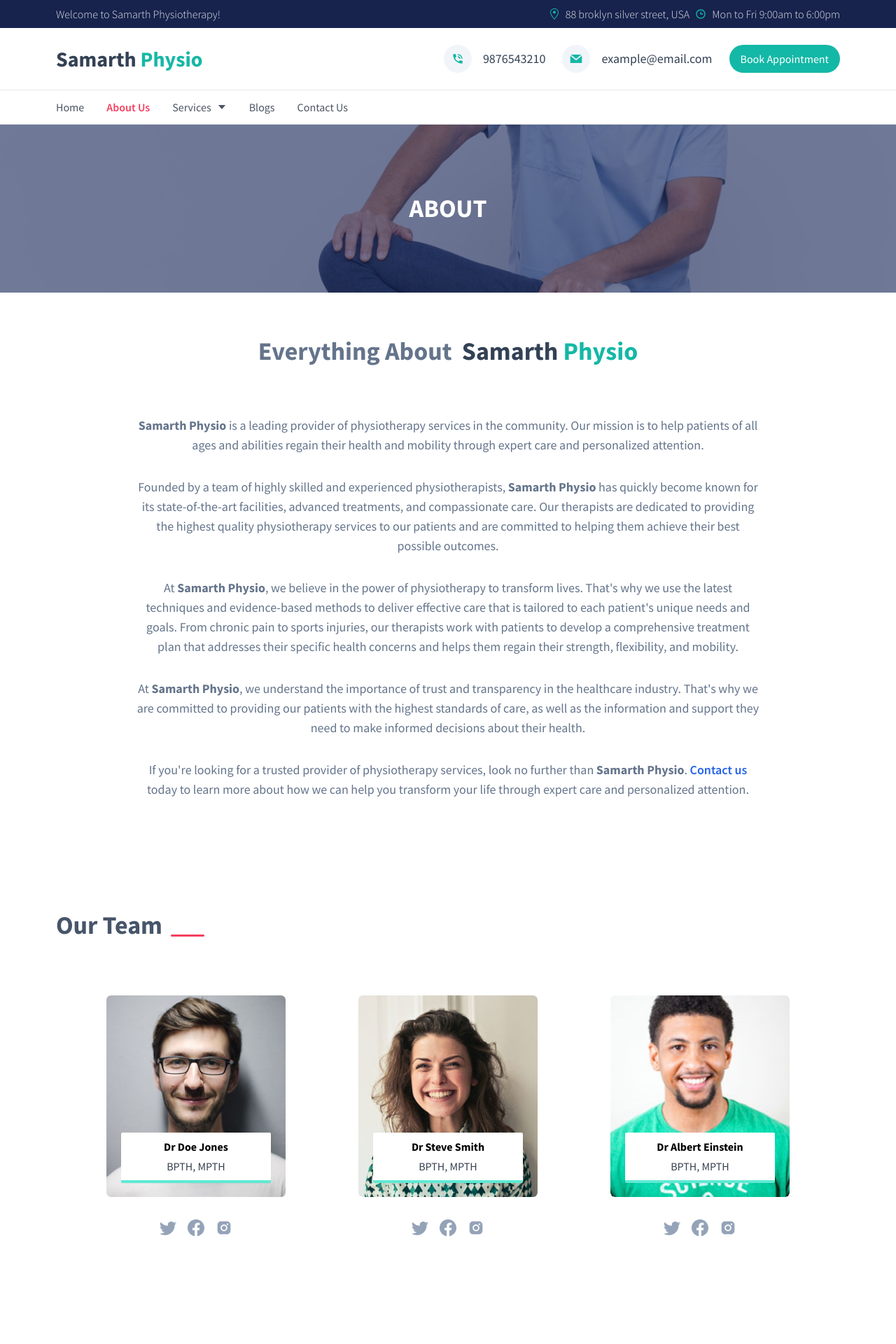
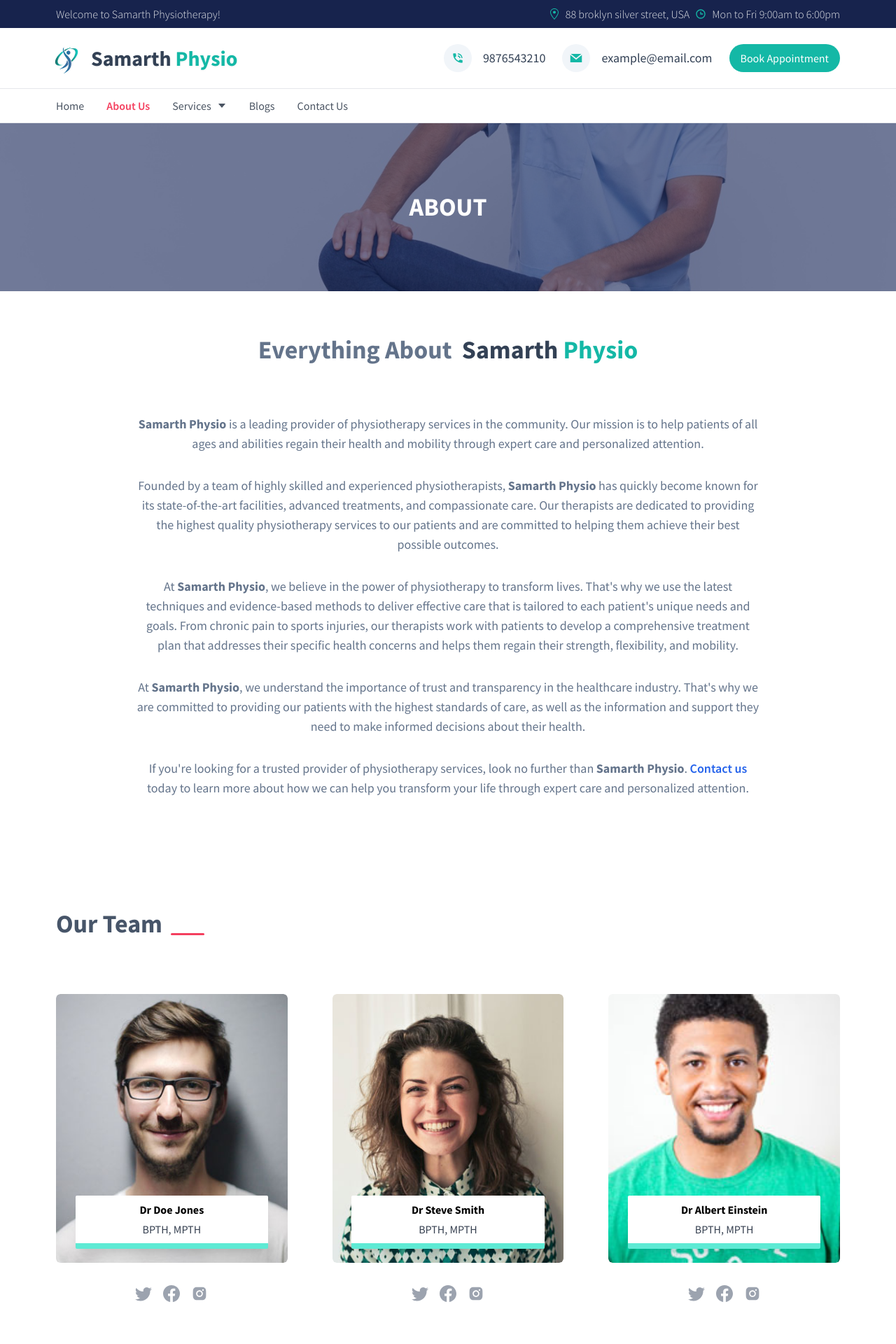
Before and after one commit to sadaatgithub/samarth, a Next.js app in the folder frontend-samarth/: page /about in a window 1280 px wide. Shown: the top 1920 px of the page at 70% size. Built offline with nearby package versions, Linux system fonts and the light colour scheme.

Commit message:
logo added

```diff
--- a/frontend-samarth/components/header/AnimatedNav.js
+++ b/frontend-samarth/components/header/AnimatedNav.js
@@ -4,10 +4,10 @@ import Navlink from "./Navlink"
 
 const AnimatedNav = ({visible,closeMenu,menuState}) => {
   return (
-    <div className={`${visible? "top-0 opacity-100 transition-all duration-500 ":"-top-24 opacity-0"}  md:flex fixed  shadow-md left-0 right-0 z-[102] px-4 lg:px-10 xl:px-20 bg-white py-2`}>
+    <div className={`${visible? "top-0 opacity-100 transition-all duration-500 ":"-top-24 opacity-0"}  md:flex fixed  shadow-md left-0 right-0 z-[102] px-4 lg:px-10 xl:px-20 bg-white`}>
         <Logo visible={visible}/>
         <Navlink visible={visible}/>
-       <FaBars className="absolute top-[6px] left-3 text-teal-400 z-[102] md:hidden w-8 h-8 p-1 bg-white border-2 border-teal-300 rounded-sm cursor-pointer" onClick={()=> closeMenu(!menuState)}/>
+       <FaBars className="absolute top-[18px] left-3 text-teal-400 z-[102] md:hidden w-8 h-8 p-1 bg-white border-2 border-teal-300 rounded-sm cursor-pointer" onClick={()=> closeMenu(!menuState)}/>
 
     </div>
   )
--- a/frontend-samarth/components/header/Logo.js
+++ b/frontend-samarth/components/header/Logo.js
@@ -1,8 +1,15 @@
+import Image from "next/image"
 import Link from "next/link"
+import logoPng from "../../public/physiologo2.png"
 
 const Logo = ({visible}) => {
   return (
-    <h1 className={`${visible? "md:w-1/2 w-full flex-grow":"w-full"}  text-xl md:text-3xl font-bold  col-span-full md:col-span-2 text-slate-700 text-center md:text-start drop-shadow-sm`}><Link href="/">Samarth <span className="text-teal-500">Physio</span></Link></h1>
+    <div className={`${visible? "md:w-2/3 w-full flex-grow":"w-full"}  text-xl md:text-3xl font-bold flex col-span-full md:col-span-5 lg:col-span-4 text-slate-700 text-center items-center justify-center md:justify-start drop-shadow-sm`}>
+      <Link href="/" className="flex items-center ">
+
+    <Image src={logoPng} width={70} height={70} className="translate-y-2 -translate-x-5"/>
+
+     <h1 className="-translate-x-5"> Samarth <span className="text-teal-500">Physio</span></h1></Link></div>
 
   )
 }
--- a/frontend-samarth/components/header/Navbar.js
+++ b/frontend-samarth/components/header/Navbar.js
@@ -46,11 +46,11 @@ const Navbar = () => {
           <span className="flex items-center gap-2"><BiTime className="text-teal-500"/>Mon to Fri 9:00am to 6:00pm</span>
         </div>
       </div>
-      <div className={`py-4 md:py-6 logo px-6 xl:px-20 lg:px-10 grid md:grid-cols-6 grid-cols-1 grid-flow-row border-b md:flex-row place-items-center gap-y-2 relative`}>
+      <div className={` md:py-2 logo px-6 xl:px-20 lg:px-10 grid md:grid-cols-12 grid-cols-1 grid-flow-row border-b md:flex-row place-items-center gap-y-2 relative`}>
           <Logo/>
        <FaBars className="absolute left-3 text-teal-400 z-[102] md:hidden w-8 h-8 p-1 cursor-pointer bg-white border-2 border-teal-300 rounded-sm" onClick={()=> setBurgerMenu(!burgerMenu)}/>
 
-          <div className="md:col-span-4 w-full hidden md:flex  flex-wrap justify-center md:justify-end font-medium text-slate-700 text-base md:text-lg gap-x-6">
+          <div className="md:col-span-7 lg:col-span-8 w-full hidden md:flex  flex-wrap justify-center md:justify-end font-medium text-slate-700 text-base md:text-lg gap-x-6">
                 <div className="flex items-center gap-4">
                   <div className="w-10 h-10  p-2 rounded-full bg-slate-100 flex justify-center items-center">
                     <MdPhoneInTalk className="text-teal-500"/>
--- a/frontend-samarth/components/headings/DivHeading.js
+++ b/frontend-samarth/components/headings/DivHeading.js
@@ -1,9 +1,9 @@
 
 const DivHeading = ({title}) => {
   return (
-  <div className="mt-20  self-start flex gap-3">
-  <h2 className="text-2xl lg:text-4xl text-slate-600 font-bold">{title}</h2>
-  <div className="w-12 h-[3px] bg-rose-500 mt-auto mb-1 rounded-lg"></div>
+  <div className="mt-20  md:self-start flex gap-3">
+  <h2 className="text-2xl md:text-4xl text-slate-600 font-bold ">{title}</h2>
+  <div className="w-12 h-[3px] bg-rose-500 mt-auto mb-1 rounded-lg hidden md:block"></div>
    </div>
   )
 }
--- a/frontend-samarth/components/herosection/HeroBanner.js
+++ b/frontend-samarth/components/herosection/HeroBanner.js
@@ -7,7 +7,8 @@ const HeroBanner = () => {
     <div
       className="flex lg:flex-row flex-col px-2 py-10  [&>div]:gap-y-4 [&>div>svg]:text-5xl [&>div]:max-w-xl  items-center
 md:[&>div>svg]:text-6xl [&>div]:items-center rounded-lg   gap-8 md:gap-12 [&>div]:text-center [&>div>svg]:text-teal-500
-[&>div>h3]:text-2xl [&>div>h3]:font-bold [&>div>h3]:text-slate-600 [&>div>p]:text-gray-500 [&>div>p]:text-base md:px-20 text-justify lg:[&>div]:w-1/3"
+md:[&>div>h3]:text-2xl [&>div>h3]:text-lg [&>div>h3]:font-bold [&>div>h3]:text-slate-600 [&>div>p]:text-gray-500 [&>div>p]:text-base md:px-20 text-justify lg:[&>div]:w-1/3
+border mt-6 border-gray-200"
     >
       <div className="flex flex-col  lg:self-stretch ">
         <MdOutlineHealthAndSafety className="" />
--- a/frontend-samarth/components/herosection/HeroSlider.js
+++ b/frontend-samarth/components/herosection/HeroSlider.js
@@ -73,7 +73,7 @@ const HeroSlider = () => {
                     }  w-full absolute left-1/2 -translate-x-1/2  top-[40%] z-10 md:w-3/4   lg:w-2/3
                 text-white   flex justify-center items-center flex-col  overflow-hidden transition-all  ease-linear`}
                   >
-                    <p className="text-xl text-white  rounded-md sm:text-3xl lg:text-5xl font-bold text-center tracking-wide drop-shadow-xl shadow-teal-300 p-8">
+                    <p className="text-2xl text-white  rounded-md sm:text-3xl lg:text-5xl font-bold text-center tracking-wide drop-shadow-xl shadow-teal-300 p-8">
                       {/* <span className="text-teal-400">&ldquo;</span> */}
                       {slide.desc}
                       {/* <span className="text-teal-400">&rdquo;</span> */}
--- a/frontend-samarth/components/herosection/Introduction.js
+++ b/frontend-samarth/components/herosection/Introduction.js
@@ -18,7 +18,7 @@ const Introduction = () => {
       md:justify-start md:items-start  lg:p-10 xl:p-20 p-6 gap-12 relative   text-center md:text-left"
     >
       <div className="flex flex-col gap-8 w-full lg:w-3/5 justify-center  items-center lg:items-start mt-8 lg:mt-0 ">
-      <h2 className="text-3xl  lg:text-4xl font-black text-slate-700 z-[1] lg:leading-[52px] drop-shadow-md">
+      <h2 className="text-3xl  lg:text-4xl font-black text-slate-600 z-[1] lg:leading-[52px] drop-shadow-md">
         Welcome to Samarth Physiotherapy & Rehabilitition clinic
       </h2>
       <h3 className="text-xl  font-semibold z-[1] text-gray-500 lg:w-3/4 sm:w-2/3 w-full text-center lg:text-left first-letter:text-2xl">
@@ -43,7 +43,7 @@ const Introduction = () => {
 
 
       <button
-        className="mt-10 md:mt-6 flex max-w-xs justify-center items-center  gap-4 tracking-widest text-lg bg-teal-600 z-[1] group text-white px-9 py-4 rounded-full shadow-xl  hover:bg-teal-800 focus:bg-teal-800 transition-all duration-100"
+        className="mt-10 md:mt-6 flex max-w-xs justify-center items-center  gap-4 tracking-wide  text-lg bg-teal-500 z-[1] group text-white px-9 py-4 rounded-full shadow-xl  hover:bg-teal-600 focus:bg-teal-800 transition-all duration-100"
         onClick={() => setOpen(!open)}
       >
         Get Free Consultation
@@ -57,7 +57,7 @@ const Introduction = () => {
       </div>
       <div className=" hidden lg:flex md:w-1/5  h-[300px] lg:w-2/5 aspect-square rounded-md  z-10 relative self-center grow">
         <Image src={heroImage} width={640} height={480} alt="" className="w-full object-cover shadow-2xl  rounded-md"/>
-        <Image src={heroImage2} width={320} height={240} alt="" className="absolute hidden lg:block -left-28 shadow-2xl object-right -bottom-20 w-1/3 z-[1] h-1/3 object-cover rounded-xl  shadow-gray-600/60"/>
+        <Image src={heroImage2} width={320} height={240} alt="" className="absolute hidden lg:block -left-28 shadow-2xl object-right -bottom-16 w-1/3 z-[1] h-1/3 object-cover rounded-xl  shadow-gray-600/60"/>
         <Image src={heroImage2} width={320} height={240} alt="" className="absolute hidden lg:block -left-10 z-[1] shadow-2xl h-1/3 object-cover shadow-gray-600/60 -top-16 w-1/3 rounded-xl"/>
       </div>
     </div>
--- a/frontend-samarth/components/modals/FreeConsultation.js
+++ b/frontend-samarth/components/modals/FreeConsultation.js
@@ -91,16 +91,16 @@ const FreeConsultation = ({ setOpen }) => {
 
           <FormsInput  value={values?.message} type={"textarea"} name="message" label="Message" setState={setState}/>
 
-          <div className="ml-auto flex gap-2 [&>input]:rounded-sm text-rose-500">
+          <div className="ml-auto flex gap-2 [&>input]:rounded-sm text-teal-600">
             <input
               type="reset"
               value="Clear"
-              className={`${isLoading? "hidden":"block"}  px-3 py-2 h-10 cursor-pointer border mt-4 rounded-sm w-20 border-rose-500`}
+              className={`${isLoading? "hidden":"block"} shadow-md px-3 py-2 h-10 cursor-pointer border mt-4 rounded-sm w-20 border-teal-500`}
               onClick={()=> setState(initialState)}
             />
             <button
               type="submit"
-              className="px-3 py-2 cursor-pointer border mt-4 w-20 h-10 bg-rose-500 rounded-sm text-white flex items-center justify-center"
+              className="px-3 py-2 cursor-pointer border shadow-md mt-4 w-20 h-10 bg-teal-500 rounded-sm text-white flex items-center justify-center"
             >{isLoading? <ImSpinner8 className="animate-spin self-center"/>:"Submit"}</button>
           </div>
         </div>
--- a/frontend-samarth/components/team/OurTeam.js
+++ b/frontend-samarth/components/team/OurTeam.js
@@ -55,32 +55,34 @@ export const team = [
 
 const OurTeam = () => {
   return (
-    <div className="h-fit lg:px-10 xl:px-20 px-2 flex flex-col items-center mt-4 md:mt-20">
+    <div className="h-fit lg:px-10 xl:px-20 px-4 flex flex-col items-center mt-4 md:mt-20">
      <DivHeading title="Our Team"/>
 
-      <div className="flex justify-evenly w-full mt-10 md:mt-20 sm:flex-row flex-col gap-8">
+      <div className="flex justify-evenly w-full mt-10 md:mt-20 sm:flex-row flex-col gap-4 lg:gap-16 items-center">
         {team.map((member) => (
           <div
 
-          className="flex flex-col gap-4 md:gap-8" key={member.id}>
+          className="flex flex-col gap-4 md:gap-8  w-full max-w-sm " key={member.id}>
           <Link
             href={`/our-team/${member.id}`} className="flex flex-col justify-center rounded-md items-center relative overflow-hidden"
           >
             <Image
               src={member.image}
+              width={320}
+              height={240}
               alt=""
-              className="w-64 h-72  object-cover rounded-md hover:scale-110 transition-transform duration-300"
+              className="w-full h-72 xl:h-96  object-cover rounded-md hover:scale-110 transition-transform duration-300"
             />
-            <div className="flex flex-col items-center gap-1 absolute bg-white bottom-5 p-2 px-3 w-60 min-w-4/6 sm:w-5/6 shadow-sm rounded-sm border-b-4 border-teal-300">
+            <div className="flex flex-col items-center gap-1 absolute bg-white bottom-5 p-2 px-3 w-60 min-w-4/6 sm:w-5/6 shadow-xl rounded-sm border-b-8 border-teal-300">
               <p className="font-bold">{member.member}</p>
               <p className="text-gray-700">{member.designation}</p>
             </div>
 
           </Link>
-          <div className="flex gap-4 justify-center text-2xl text-slate-400 [&>svg]:cursor-pointer [&>svg:hover]:text-rose-500 [&>svg]:transition-all [&>svg]:duration-150">
-          <BsTwitter/>
-          <BsFacebook/>
-          <AiFillInstagram/>
+          <div className="flex gap-4 justify-center text-2xl text-gray-400 [&>svg]:cursor-pointer  [&>svg]:transition-all [&>svg]:duration-150">
+          <BsTwitter className="hover:text-sky-400"/>
+          <BsFacebook className="hover:text-blue-600"/>
+          <AiFillInstagram className="hover:text-rose-600"/>
           </div>
       </div>
         ))}
--- a/frontend-samarth/components/testimonial/Testimonials.js
+++ b/frontend-samarth/components/testimonial/Testimonials.js
@@ -57,7 +57,7 @@ const testimonial = [
 const Testimonials = () => {
   return (
     <div className="flex flex-col justify-center items-center mt-20">
-      <div className="w-full lg:px-10 xl:px-20 px-2">
+      <div className="w-full lg:px-10 xl:px-20 px-2 flex flex-col items-center ">
         <DivHeading title="What Our Patients Says" />
       </div>
       <Swiper
```
Also changed, not shown: frontend-samarth/public/physiologo2.png (added).
